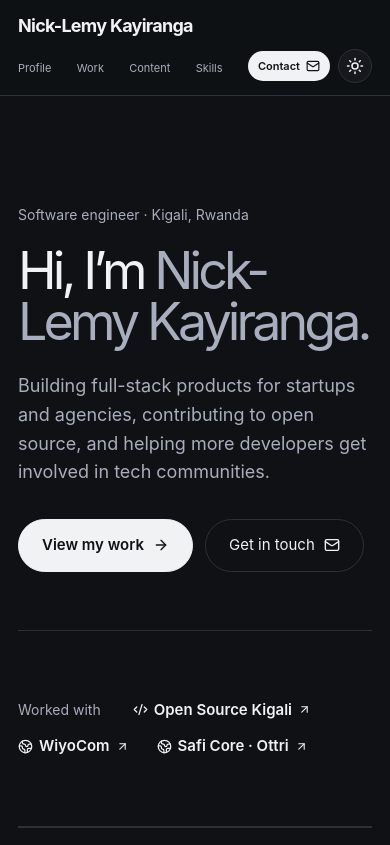
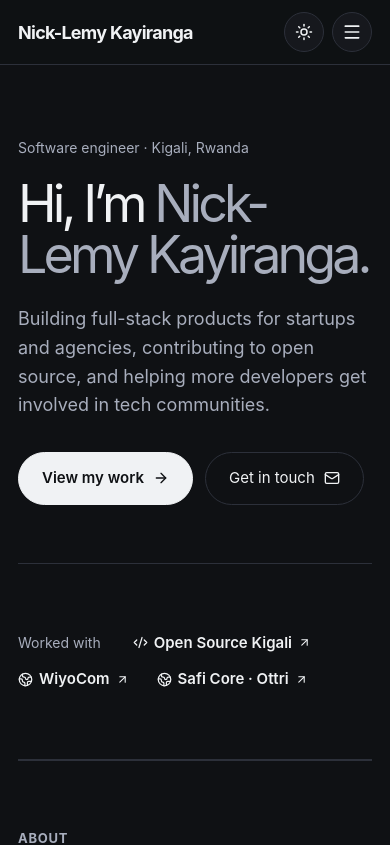
Before and after one commit to Nick-Lemy/portfolio, a React (Vite) app: page / in a window 390 px wide. Shown: the top 845 px of the page. Built offline with nearby package versions, Linux system fonts and the light colour scheme.

Commit message:
feat: add mobile navigation menu

```diff
--- a/src/App.css
+++ b/src/App.css
@@ -98,7 +98,7 @@ a:hover { color: var(--accent); }
 ::selection { color: var(--color-charcoal-blue-950); background: var(--color-steel-azure-300); }
 .site-nav { position: sticky; top: 0; z-index: 10; border-bottom: 1px solid var(--line); background: color-mix(in srgb, var(--page) 94%, transparent); }
 .nav-inner, .content, .footer-inner { width: min(100% - 48px, 1120px); margin-inline: auto; }
-.nav-inner { min-height: 72px; display: flex; align-items: center; justify-content: space-between; gap: 24px; }
+.nav-inner { position: relative; min-height: 72px; display: flex; align-items: center; justify-content: space-between; gap: 24px; }
 .nav-controls { display: flex; align-items: center; justify-content: flex-end; gap: 14px; }
 .brand { font-size: 18px; font-weight: 700; letter-spacing: -.04em; }
 .nav-links { display: flex; align-items: center; gap: clamp(16px, 2.5vw, 34px); list-style: none; padding: 0; margin: 0; }
@@ -107,6 +107,7 @@ a:hover { color: var(--accent); }
 .nav-links li:last-child a { display: inline-flex; align-items: center; justify-content: center; gap: 6px; padding: 11px 22px; border-radius: 999px; background: var(--control-bg); color: var(--control-fg); font-weight: 600; }
 .theme-toggle { display: inline-flex; width: 40px; height: 40px; align-items: center; justify-content: center; flex: 0 0 auto; padding: 0; border: 1px solid var(--line); border-radius: 50%; background: var(--surface); color: var(--ink); cursor: pointer; transition: background .18s, border-color .18s, color .18s; }
 .theme-toggle:hover { border-color: var(--accent); color: var(--accent); }
+.mobile-menu-toggle { display: none; width: 40px; height: 40px; align-items: center; justify-content: center; flex: 0 0 auto; padding: 0; border: 1px solid var(--line); border-radius: 50%; background: var(--surface); color: var(--ink); cursor: pointer; }
 button:focus-visible, a:focus-visible { outline: 2px solid var(--accent); outline-offset: 4px; }
 .content { padding-block: 100px; }
 .hero { display: grid; grid-template-columns: minmax(0, 1fr) 300px; align-items: center; gap: clamp(50px, 10vw, 150px); padding-top: 110px; padding-bottom: 80px; }
@@ -163,25 +164,20 @@ h1 { max-width: 720px; margin-bottom: 24px; font-size: clamp(52px, 7vw, 96px); l
 .footer-links { display: flex; gap: 16px; }
 @media (max-width: 720px) {
   .nav-inner, .content, .footer-inner { width: min(100% - 36px, 1120px); }
-  .nav-inner { min-height: 64px; }
-  .nav-controls { flex: 1; }
-  .nav-links { gap: 14px; }
-  .nav-links a { font-size: 12px; }
-  .nav-links li:last-child a { padding: 9px 13px; }
+  .nav-inner { min-height: 64px; gap: 14px; }
+  .nav-controls { flex: 0 0 auto; gap: 8px; }
+  .nav-links { display: none; position: absolute; top: calc(100% + 1px); right: 0; z-index: 12; width: min(280px, calc(100vw - 36px)); flex-direction: column; align-items: stretch; gap: 4px; padding: 8px; border: 1px solid var(--line); border-radius: 14px; background: var(--surface); box-shadow: 0 14px 32px rgb(0 0 0 / .24); }
+  .nav-links.is-open { display: flex; }
+  .nav-links a { display: flex; align-items: center; justify-content: space-between; padding: 12px; border-radius: 8px; color: var(--ink); font-size: 14px; }
+  .nav-links a:hover { background: var(--page); }
+  .nav-links li:last-child a { justify-content: space-between; margin-top: 4px; padding: 12px; border-radius: 8px; }
+  .mobile-menu-toggle { display: inline-flex; }
   .content { padding-block: 68px; }
   .hero { grid-template-columns: 1fr; gap: 36px; padding-top: 72px; padding-bottom: 58px; }
   .hero-photo { display: none; }
-  .hero-main { grid-row: 2; }
   .work-item { grid-template-columns: 1fr; gap: 10px; }
   .projects, .skills { grid-template-columns: 1fr; }
 }
 @media (max-width: 460px) {
-  .nav-inner { align-items: flex-start; flex-direction: column; justify-content: center; gap: 10px; padding-block: 12px; }
-  .nav-links { flex: 1; width: auto; justify-content: space-between; gap: 8px; }
-  .nav-controls { width: 100%; justify-content: space-between; gap: 8px; }
-  .theme-toggle { width: 34px; height: 34px; }
-  .nav-links a { font-size: 11px; }
-  .nav-links li:last-child a { padding: 7px 10px; }
-  .hero-photo { grid-row: 1; }
   .footer-inner { flex-direction: column; }
 }
--- a/src/components/Nav.jsx
+++ b/src/components/Nav.jsx
@@ -1,6 +1,6 @@
 import { useEffect, useState } from 'react'
 import { profile } from '../data/profile'
-import { Mail, Moon, Sun } from 'lucide-react'
+import { Mail, Menu, Moon, Sun, X } from 'lucide-react'
 
 const links = [
   { label: 'Profile', to: '#profile' },
@@ -11,6 +11,7 @@ const links = [
 ]
 
 export const Nav = () => {
+  const [menuOpen, setMenuOpen] = useState(false)
   const [theme, setTheme] = useState(() => {
     try {
       return localStorage.getItem('theme') === 'light' ? 'light' : 'dark'
@@ -35,8 +36,20 @@ export const Nav = () => {
       <div className="nav-inner">
         <a href="#top" className="brand">{profile.name} {profile.lastName}</a>
         <div className="nav-controls">
-          <ul className="nav-links">
-            {links.map((link) => <li key={link.to}><a href={link.to}>{link.label}{link.label === 'Contact' && <Mail size={14} aria-hidden="true" />}</a></li>)}
+          <ul
+            id="primary-navigation"
+            className={`nav-links${menuOpen ? ' is-open' : ''}`}
+            onKeyDown={(event) => {
+              if (event.key === 'Escape') setMenuOpen(false)
+            }}
+          >
+            {links.map((link) => (
+              <li key={link.to}>
+                <a href={link.to} onClick={() => setMenuOpen(false)}>
+                  {link.label}{link.label === 'Contact' && <Mail size={14} aria-hidden="true" />}
+                </a>
+              </li>
+            ))}
           </ul>
           <button
             type="button"
@@ -48,6 +61,19 @@ export const Nav = () => {
           >
             {theme === 'dark' ? <Sun size={18} aria-hidden="true" /> : <Moon size={18} aria-hidden="true" />}
           </button>
+          <button
+            type="button"
+            className="mobile-menu-toggle"
+            onClick={() => setMenuOpen(!menuOpen)}
+            onKeyDown={(event) => {
+              if (event.key === 'Escape') setMenuOpen(false)
+            }}
+            aria-label={menuOpen ? 'Close navigation menu' : 'Open navigation menu'}
+            aria-expanded={menuOpen}
+            aria-controls="primary-navigation"
+          >
+            {menuOpen ? <X size={20} aria-hidden="true" /> : <Menu size={20} aria-hidden="true" />}
+          </button>
         </div>
       </div>
     </nav>
```
